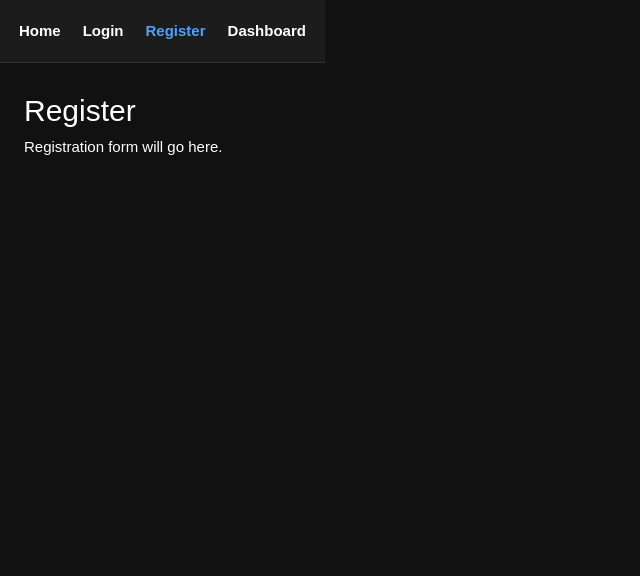
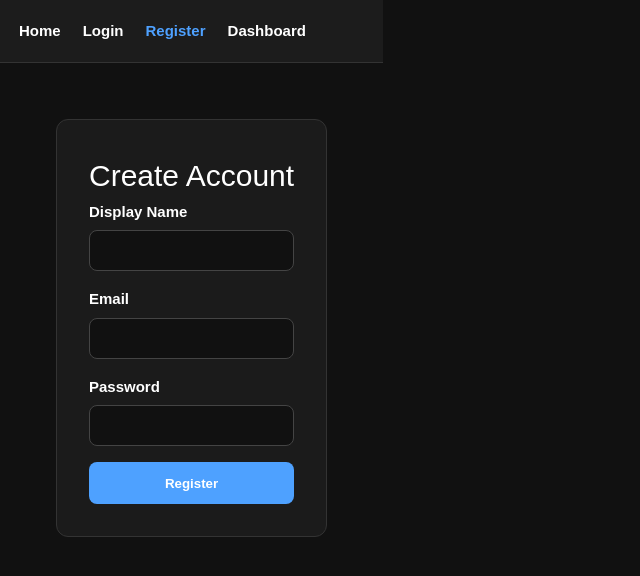
Before and after one commit to moerdgid/MyHub, a Vue app: page /register in a window 1280 px wide. Shown: the top 576 px of the page, without its empty margins (0-640 px from the left). Built offline with nearby package versions, Linux system fonts and the light colour scheme; no server answers; the HTML template or start-up script is replaced by a standard one.

Commit message:
Fix Firestone permissions and handle missing user documents

```diff
--- a/src/main.ts
+++ b/src/main.ts
@@ -5,14 +5,15 @@ import { createPinia } from 'pinia'
 
 import App from './App.vue'
 import router from './router'
-import { auth, db } from './firebase'
-
-console.log('Firebase auth ready:', auth)
-console.log('Firestore ready:', db)
+import { useAuthStore } from './stores/auth'
 
 const app = createApp(App)
+const pinia = createPinia()
 
-app.use(createPinia())
+app.use(pinia)
 app.use(router)
 
+const authStore = useAuthStore()
+authStore.initAuth()
+
 app.mount('#app')
--- a/src/router/index.ts
+++ b/src/router/index.ts
@@ -3,6 +3,7 @@ import HomeView from '../views/HomeView.vue'
 import LoginView from '../views/LoginView.vue'
 import RegisterView from '../views/RegisterView.vue'
 import DashboardView from '../views/DashboardView.vue'
+import { auth } from '../firebase'
 
 const router = createRouter({
   history: createWebHistory(import.meta.env.BASE_URL),
@@ -26,8 +27,20 @@ const router = createRouter({
       path: '/dashboard',
       name: 'dashboard',
       component: DashboardView,
+      meta: { requiresAuth: true },
     },
   ],
 })
 
+router.beforeEach((to, from, next) => {
+  const requiresAuth = to.matched.some((record) => record.meta.requiresAuth)
+  const currentUser = auth.currentUser
+
+  if (requiresAuth && !currentUser) {
+    next('/login')
+  } else {
+    next()
+  }
+})
+
 export default router
--- /dev/null
+++ b/src/services/auth.ts
@@ -0,0 +1,41 @@
+import { auth, db } from '../firebase'
+import {
+  createUserWithEmailAndPassword,
+  signInWithEmailAndPassword,
+  signOut,
+} from 'firebase/auth'
+import { doc, setDoc, getDoc, serverTimestamp } from 'firebase/firestore'
+
+export const registerUser = async (
+  email: string,
+  password: string,
+  displayName: string
+) => {
+  const userCredential = await createUserWithEmailAndPassword(auth, email, password)
+  const user = userCredential.user
+
+  await setDoc(doc(db, 'users', user.uid), {
+    uid: user.uid,
+    email: user.email,
+    displayName,
+    defaultLocation: '',
+    calendarUrl: '',
+    createdAt: serverTimestamp(),
+  })
+
+  return user
+}
+
+export const loginUser = async (email: string, password: string) => {
+  const userCredential = await signInWithEmailAndPassword(auth, email, password)
+  return userCredential.user
+}
+
+export const logoutUser = async () => {
+  await signOut(auth)
+}
+
+export const getUserProfile = async (uid: string) => {
+  const userDoc = await getDoc(doc(db, 'users', uid))
+  return userDoc.exists() ? userDoc.data() : null
+}
--- /dev/null
+++ b/src/stores/auth.ts
@@ -0,0 +1,22 @@
+import { defineStore } from 'pinia'
+import { ref } from 'vue'
+import { onAuthStateChanged, type User } from 'firebase/auth'
+import { auth } from '../firebase'
+
+export const useAuthStore = defineStore('auth', () => {
+  const user = ref<User | null>(null)
+  const authReady = ref(false)
+
+  const initAuth = () => {
+    onAuthStateChanged(auth, (firebaseUser) => {
+      user.value = firebaseUser
+      authReady.value = true
+    })
+  }
+
+  return {
+    user,
+    authReady,
+    initAuth,
+  }
+})
--- a/src/views/DashboardView.vue
+++ b/src/views/DashboardView.vue
@@ -1,9 +1,52 @@
 <template>
-  <main>
-    <h1>Dashboard</h1>
-    <p>Your widgets will appear here.</p>
+  <main class="dashboard-page">
+    <div class="dashboard-card">
+      <h1>Dashboard</h1>
+
+      <p v-if="authStore.user">
+        Logged in as: <strong>{{ authStore.user.email }}</strong>
+      </p>
+
+      <button @click="handleLogout">Logout</button>
+    </div>
   </main>
 </template>
 
 <script setup lang="ts">
+import { useRouter } from 'vue-router'
+import { useAuthStore } from '../stores/auth'
+import { logoutUser } from '../services/auth'
+
+const router = useRouter()
+const authStore = useAuthStore()
+
+const handleLogout = async () => {
+  await logoutUser()
+  router.push('/login')
+}
 </script>
+
+<style scoped>
+.dashboard-page {
+  padding: 2rem;
+}
+
+.dashboard-card {
+  max-width: 600px;
+  background: #1b1b1b;
+  padding: 2rem;
+  border-radius: 12px;
+  border: 1px solid #333;
+}
+
+button {
+  margin-top: 1rem;
+  padding: 0.85rem 1.2rem;
+  border: none;
+  border-radius: 8px;
+  background: #4ea1ff;
+  color: white;
+  font-weight: bold;
+  cursor: pointer;
+}
+</style>
--- a/src/views/LoginView.vue
+++ b/src/views/LoginView.vue
@@ -1,9 +1,110 @@
 <template>
-  <main>
-    <h1>Login</h1>
-    <p>Login form will go here.</p>
+  <main class="auth-page">
+    <div class="auth-card">
+      <h1>Login</h1>
+
+      <form @submit.prevent="handleLogin">
+        <div class="form-group">
+          <label for="email">Email</label>
+          <input id="email" v-model="email" type="email" required />
+        </div>
+
+        <div class="form-group">
+          <label for="password">Password</label>
+          <input id="password" v-model="password" type="password" required />
+        </div>
+
+        <button type="submit" :disabled="loading">
+          {{ loading ? 'Logging In...' : 'Login' }}
+        </button>
+
+        <p v-if="errorMessage" class="error">{{ errorMessage }}</p>
+      </form>
+    </div>
   </main>
 </template>
 
 <script setup lang="ts">
+import { ref } from 'vue'
+import { useRouter } from 'vue-router'
+import { loginUser } from '../services/auth'
+
+const router = useRouter()
+
+const email = ref('')
+const password = ref('')
+const errorMessage = ref('')
+const loading = ref(false)
+
+const handleLogin = async () => {
+  errorMessage.value = ''
+  loading.value = true
+
+  try {
+    await loginUser(email.value, password.value)
+    router.push('/dashboard')
+  } catch (error: any) {
+    errorMessage.value = error.message || 'Login failed.'
+  } finally {
+    loading.value = false
+  }
+}
 </script>
+
+<style scoped>
+.auth-page {
+  display: flex;
+  justify-content: center;
+  align-items: center;
+  padding: 2rem;
+}
+
+.auth-card {
+  width: 100%;
+  max-width: 420px;
+  background: #1b1b1b;
+  padding: 2rem;
+  border-radius: 12px;
+  border: 1px solid #333;
+}
+
+.form-group {
+  display: flex;
+  flex-direction: column;
+  margin-bottom: 1rem;
+}
+
+label {
+  margin-bottom: 0.4rem;
+  font-weight: bold;
+}
+
+input {
+  padding: 0.75rem;
+  border-radius: 8px;
+  border: 1px solid #444;
+  background: #111;
+  color: white;
+}
+
+button {
+  width: 100%;
+  padding: 0.85rem;
+  border: none;
+  border-radius: 8px;
+  background: #4ea1ff;
+  color: white;
+  font-weight: bold;
+  cursor: pointer;
+}
+
+button:disabled {
+  opacity: 0.7;
+  cursor: not-allowed;
+}
+
+.error {
+  color: #ff8080;
+  margin-top: 1rem;
+}
+</style>
--- a/src/views/RegisterView.vue
+++ b/src/views/RegisterView.vue
@@ -1,9 +1,116 @@
 <template>
-  <main>
-    <h1>Register</h1>
-    <p>Registration form will go here.</p>
+  <main class="auth-page">
+    <div class="auth-card">
+      <h1>Create Account</h1>
+
+      <form @submit.prevent="handleRegister">
+        <div class="form-group">
+          <label for="displayName">Display Name</label>
+          <input id="displayName" v-model="displayName" type="text" required />
+        </div>
+
+        <div class="form-group">
+          <label for="email">Email</label>
+          <input id="email" v-model="email" type="email" required />
+        </div>
+
+        <div class="form-group">
+          <label for="password">Password</label>
+          <input id="password" v-model="password" type="password" required />
+        </div>
+
+        <button type="submit" :disabled="loading">
+          {{ loading ? 'Creating Account...' : 'Register' }}
+        </button>
+
+        <p v-if="errorMessage" class="error">{{ errorMessage }}</p>
+      </form>
+    </div>
   </main>
 </template>
 
 <script setup lang="ts">
+import { ref } from 'vue'
+import { useRouter } from 'vue-router'
+import { registerUser } from '../services/auth'
+
+const router = useRouter()
+
+const displayName = ref('')
+const email = ref('')
+const password = ref('')
+const errorMessage = ref('')
+const loading = ref(false)
+
+const handleRegister = async () => {
+  errorMessage.value = ''
+  loading.value = true
+
+  try {
+    await registerUser(email.value, password.value, displayName.value)
+    router.push('/dashboard')
+  } catch (error: any) {
+    errorMessage.value = error.message || 'Registration failed.'
+  } finally {
+    loading.value = false
+  }
+}
 </script>
+
+<style scoped>
+.auth-page {
+  display: flex;
+  justify-content: center;
+  align-items: center;
+  padding: 2rem;
+}
+
+.auth-card {
+  width: 100%;
+  max-width: 420px;
+  background: #1b1b1b;
+  padding: 2rem;
+  border-radius: 12px;
+  border: 1px solid #333;
+}
+
+.form-group {
+  display: flex;
+  flex-direction: column;
+  margin-bottom: 1rem;
+}
+
+label {
+  margin-bottom: 0.4rem;
+  font-weight: bold;
+}
+
+input {
+  padding: 0.75rem;
+  border-radius: 8px;
+  border: 1px solid #444;
+  background: #111;
+  color: white;
+}
+
+button {
+  width: 100%;
+  padding: 0.85rem;
+  border: none;
+  border-radius: 8px;
+  background: #4ea1ff;
+  color: white;
+  font-weight: bold;
+  cursor: pointer;
+}
+
+button:disabled {
+  opacity: 0.7;
+  cursor: not-allowed;
+}
+
+.error {
+  color: #ff8080;
+  margin-top: 1rem;
+}
+</style>
```
